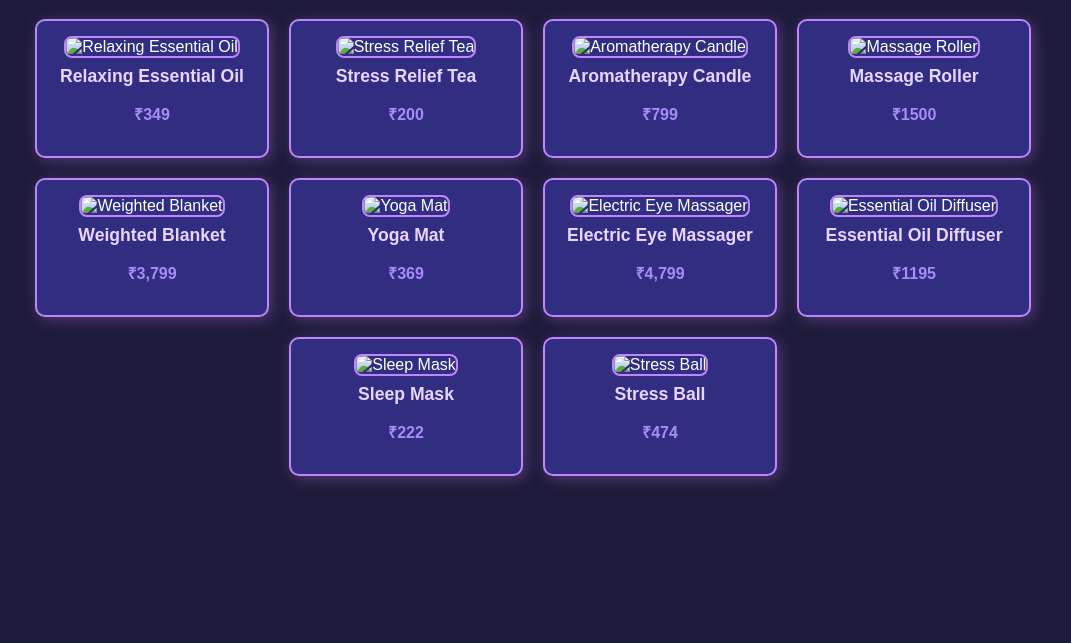
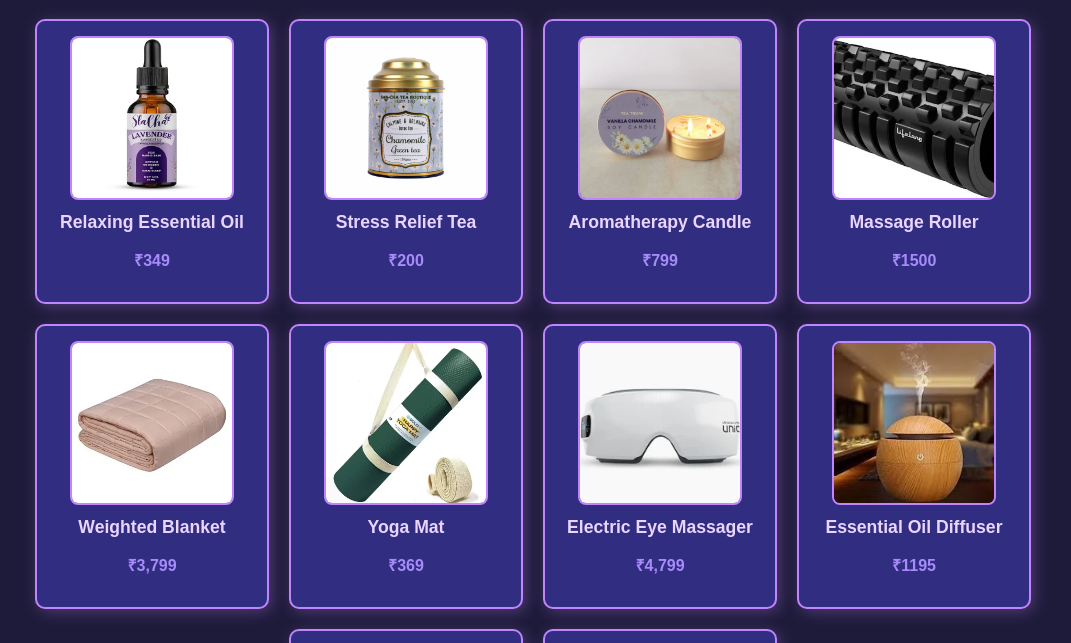
Before and after one commit to lokeshakera19/DeepBot, a plain HTML site: page index1.html in a window 1280 px wide. Shown: the part 81-724 px from the top of the page, without its empty margins (107-1178 px from the left). Drawn offline with Linux system fonts and the light colour scheme.

Commit message:
Update index1.html

```diff
--- a/index1.html
+++ b/index1.html
@@ -8,16 +8,16 @@
     <script>
         document.addEventListener("DOMContentLoaded", function() {
             const products = [
-                { name: "Relaxing Essential Oil", price: "₹349", image: "image/essential oil.jpg", link: "https://amzn.in/d/2qfQqk1" },
-                { name: "Stress Relief Tea", price: "₹200", image: "image/Camomile-green-teas.jpg", link: "https://www.flipkart.com" },
-                { name: "Aromatherapy Candle", price: "₹799", image: "image/chamamile soy candle.webp", link: "https://www.myntra.com" },
-                { name: "Massage Roller", price: "₹1500", image: "image/Massage Roller.webp", link: "https://www.decathlon.in" },
-                { name: "Weighted Blanket", price: "₹3,799", image: "image/Weighted blanket.webp", link: "https://amzn.in/d/iLw6pL4" },
-                { name: "Yoga Mat", price: "₹369", image: "image/yoga mat.webp", link: "https://www.flipkart.com" },
-                { name: "Electric Eye Massager", price: "₹4,799", image: "image/Electric Eye Massager.webp", link: "https://amzn.in/d/4Ufvffy" },
-                { name: "Essential Oil Diffuser", price: "₹1195", image: "image/Essential Oil Diffuser.webp", link: "https://www.myntra.com" },
-                { name: "Sleep Mask", price: "₹222", image: "image/Sleep Mask.jpeg", link: "https://www.flipkart.com" },
-                { name: "Stress Ball", price: "₹474", image: "image/Stress ball.jpg", link: "https://amzn.in/d/ctzV5PM" }
+                { name: "Relaxing Essential Oil", price: "₹349", image: "essential oil.jpg", link: "https://amzn.in/d/2qfQqk1" },
+                { name: "Stress Relief Tea", price: "₹200", image: "Camomile-green-teas.jpg", link: "https://www.flipkart.com" },
+                { name: "Aromatherapy Candle", price: "₹799", image: "chamamile soy candle.webp", link: "https://www.myntra.com" },
+                { name: "Massage Roller", price: "₹1500", image: "Massage Roller.webp", link: "https://www.decathlon.in" },
+                { name: "Weighted Blanket", price: "₹3,799", image: "Weighted blanket.webp", link: "https://amzn.in/d/iLw6pL4" },
+                { name: "Yoga Mat", price: "₹369", image: "yoga mat.webp", link: "https://www.flipkart.com" },
+                { name: "Electric Eye Massager", price: "₹4,799", image: "Electric Eye Massager.webp", link: "https://amzn.in/d/4Ufvffy" },
+                { name: "Essential Oil Diffuser", price: "₹1195", image: "Essential Oil Diffuser.webp", link: "https://www.myntra.com" },
+                { name: "Sleep Mask", price: "₹222", image: "Sleep Mask.jpeg", link: "https://www.flipkart.com" },
+                { name: "Stress Ball", price: "₹474", image: "Stress ball.jpg", link: "https://amzn.in/d/ctzV5PM" }
             ];
 
             const productContainer = document.getElementById("products");
```
